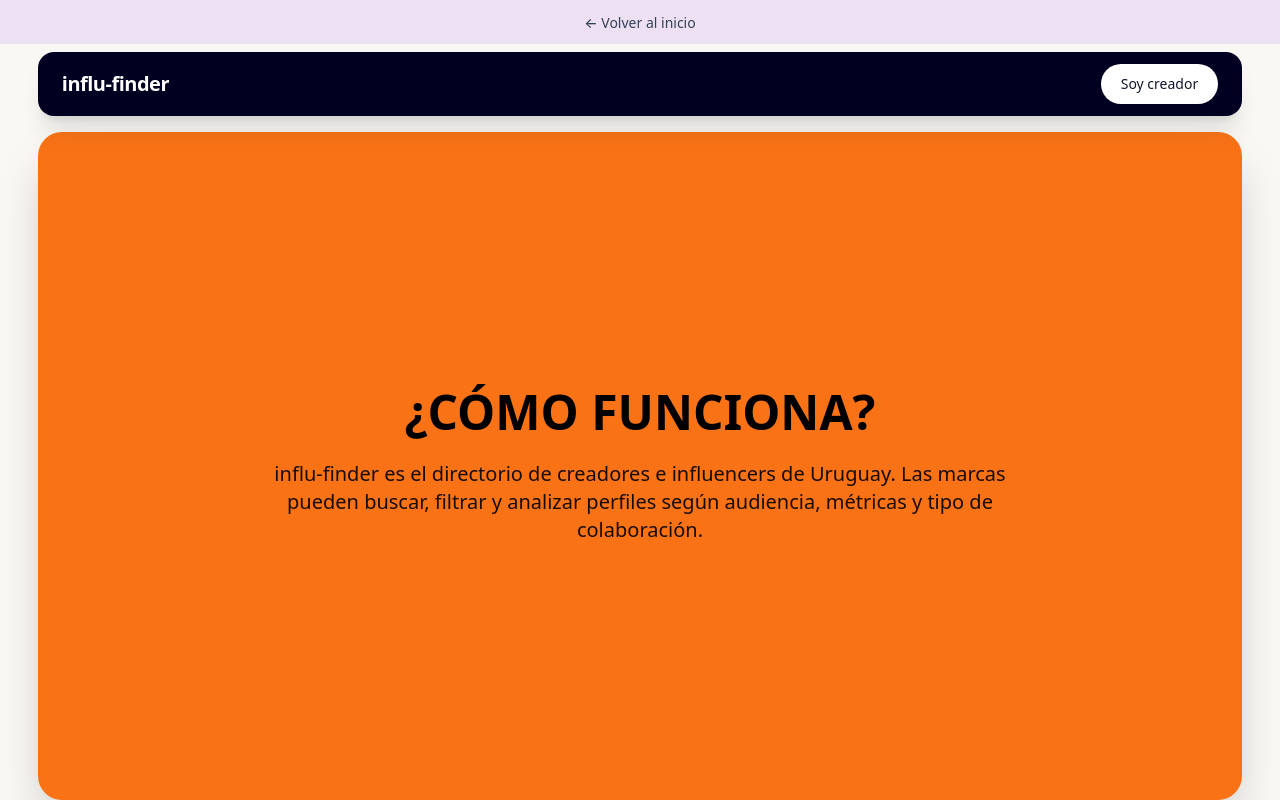
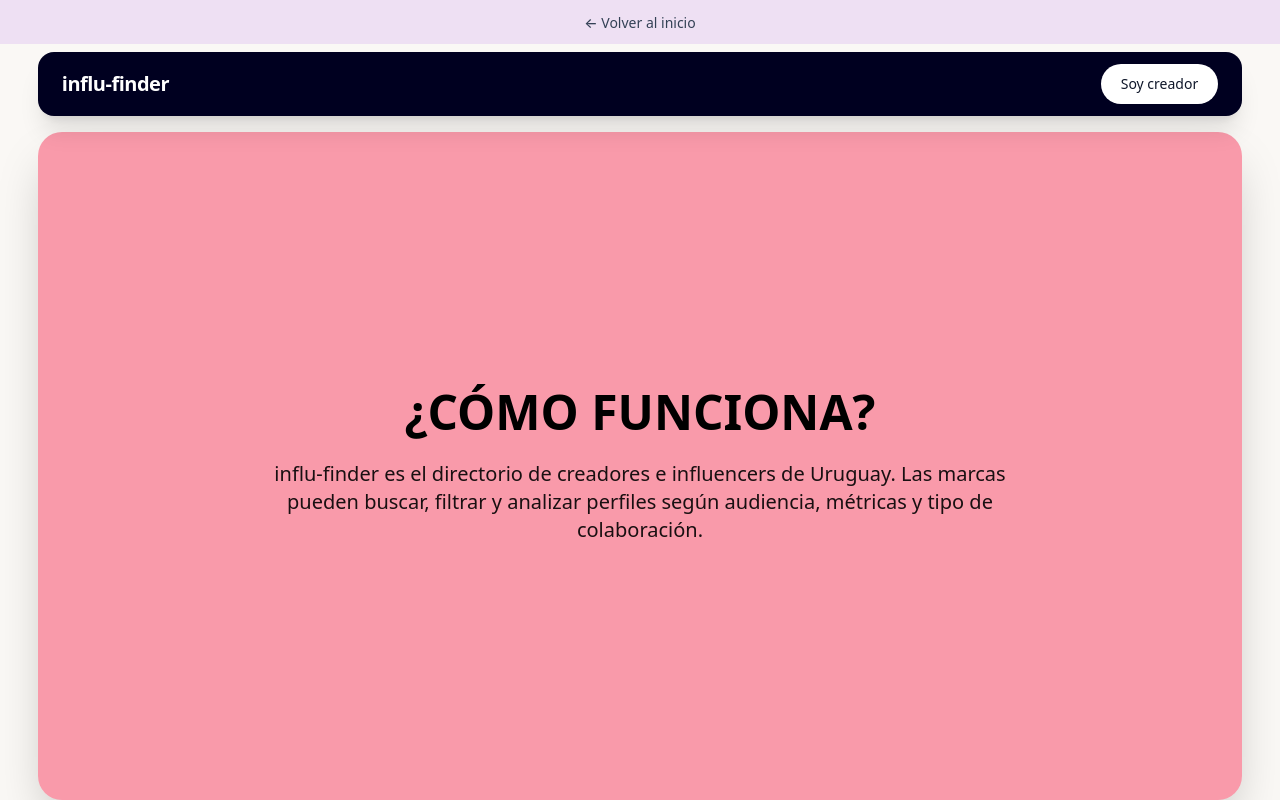
Before and after one commit to paulinasos4/InfluFinder, a Next.js app: page /como-funciona in a window 1280 px wide. Shown: the top 800 px of the page. Built offline with nearby package versions, Linux system fonts and the light colour scheme.

Commit message:
cambio colores en las tablas de objetivo

```diff
--- a/app/como-funciona/page.tsx
+++ b/app/como-funciona/page.tsx
@@ -32,7 +32,7 @@ export default function ComoFuncionaPage() {
       </header>
 
       {/* Naranja fija — mismo tamaño y posición que violeta/beige */}
-      <section className="fixed top-[7.5rem] md:top-[8.25rem] left-4 right-4 sm:left-6 sm:right-6 md:left-[1cm] md:right-[1cm] z-10 flex flex-col justify-center py-16 rounded-3xl bg-[#f97316] shadow-2xl h-[calc(100vh-7.5rem)] md:h-[calc(100vh-8.25rem)]">
+      <section className="fixed top-[7.5rem] md:top-[8.25rem] left-4 right-4 sm:left-6 sm:right-6 md:left-[1cm] md:right-[1cm] z-10 flex flex-col justify-center py-16 rounded-3xl bg-[#f99aaa] shadow-2xl h-[calc(100vh-7.5rem)] md:h-[calc(100vh-8.25rem)]">
           <div className="max-w-3xl mx-auto text-center">
             <h1 className="text-3xl sm:text-4xl md:text-5xl font-bold text-black uppercase leading-tight mb-6">
               ¿Cómo funciona?
```
